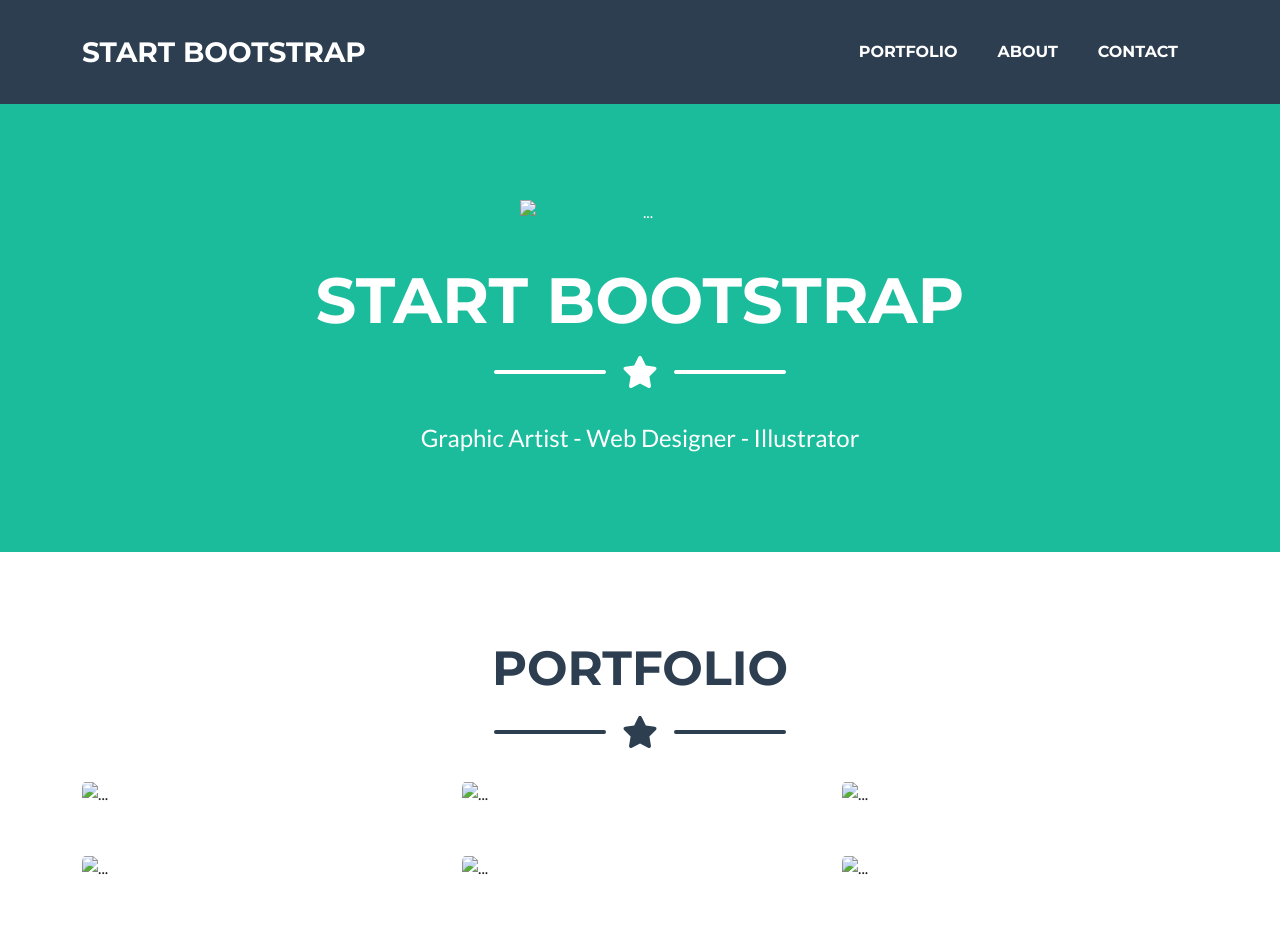
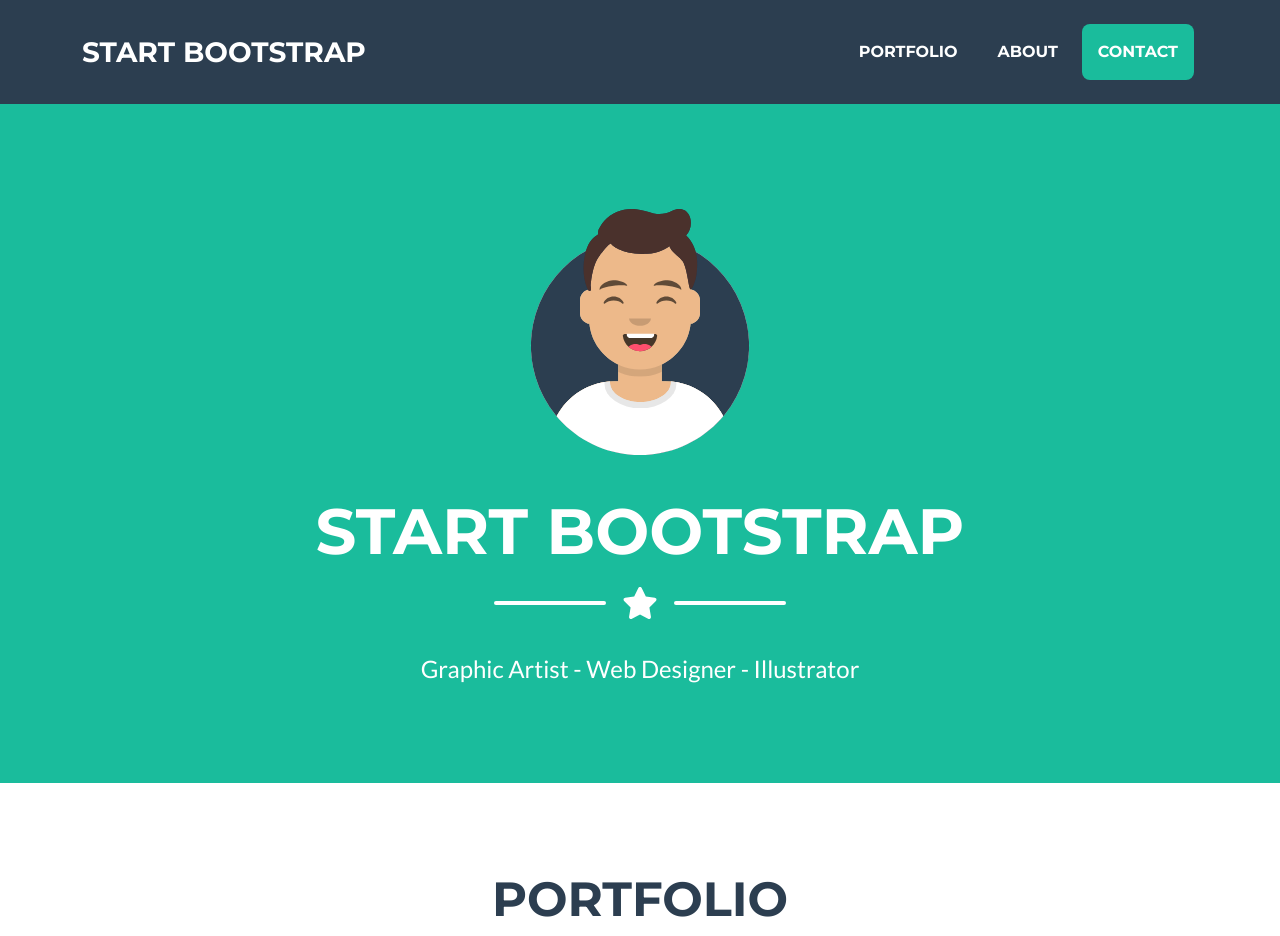
Before and after one commit to AguzG/AguzG.github.io, a plain HTML site: page index.html in a window 1280 px wide. Shown: the top 936 px of the page. Drawn offline with nearby package versions, Linux system fonts and the light colour scheme; files that its build step writes are made by us from their sources.

Commit message:
bootstrap 3

```diff
--- a/index.html
+++ b/index.html
@@ -7,14 +7,14 @@
         <meta name="author" content="" />
         <title>Freelancer - Start Bootstrap Theme</title>
         <!-- Favicon-->
-        <link rel="icon" type="image/x-icon" href="assets/favicon.ico" />
+        <link rel="icon" type="image/x-icon" href="bootstrap/assets/favicon.ico" />
         <!-- Font Awesome icons (free version)-->
         <script src="https://use.fontawesome.com/releases/v6.3.0/js/all.js" crossorigin="anonymous"></script>
         <!-- Google fonts-->
         <link href="https://fonts.googleapis.com/css?family=Montserrat:400,700" rel="stylesheet" type="text/css" />
         <link href="https://fonts.googleapis.com/css?family=Lato:400,700,400italic,700italic" rel="stylesheet" type="text/css" />
         <!-- Core theme CSS (includes Bootstrap)-->
-        <link href="css/styles.css" rel="stylesheet" />
+        <link href="bootstrap/css/styles.css" rel="stylesheet" />
     </head>
     <body id="page-top">
         <!-- Navigation-->
@@ -38,7 +38,7 @@
         <header class="masthead bg-primary text-white text-center">
             <div class="container d-flex align-items-center flex-column">
                 <!-- Masthead Avatar Image-->
-                <img class="masthead-avatar mb-5" src="assets/img/avataaars.svg" alt="..." />
+                <img class="masthead-avatar mb-5" src="bootstrap/assets/img/avataaars.svg" alt="..." />
                 <!-- Masthead Heading-->
                 <h1 class="masthead-heading text-uppercase mb-0">Start Bootstrap</h1>
                 <!-- Icon Divider-->
@@ -70,7 +70,7 @@
                             <div class="portfolio-item-caption d-flex align-items-center justify-content-center h-100 w-100">
                                 <div class="portfolio-item-caption-content text-center text-white"><i class="fas fa-plus fa-3x"></i></div>
                             </div>
-                            <img class="img-fluid" src="assets/img/portfolio/cabin.png" alt="..." />
+                            <img class="img-fluid" src="bootstrap/assets/img/portfolio/cabin.png" alt="..." />
                         </div>
                     </div>
                     <!-- Portfolio Item 2-->
@@ -79,7 +79,7 @@
                             <div class="portfolio-item-caption d-flex align-items-center justify-content-center h-100 w-100">
                                 <div class="portfolio-item-caption-content text-center text-white"><i class="fas fa-plus fa-3x"></i></div>
                             </div>
-                            <img class="img-fluid" src="assets/img/portfolio/cake.png" alt="..." />
+                            <img class="img-fluid" src="bootstrap/assets/img/portfolio/cake.png" alt="..." />
                         </div>
                     </div>
                     <!-- Portfolio Item 3-->
@@ -88,7 +88,7 @@
                             <div class="portfolio-item-caption d-flex align-items-center justify-content-center h-100 w-100">
                                 <div class="portfolio-item-caption-content text-center text-white"><i class="fas fa-plus fa-3x"></i></div>
                             </div>
-                            <img class="img-fluid" src="assets/img/portfolio/circus.png" alt="..." />
+                            <img class="img-fluid" src="bootstrap/assets/img/portfolio/circus.png" alt="..." />
                         </div>
                     </div>
                     <!-- Portfolio Item 4-->
@@ -97,7 +97,7 @@
                             <div class="portfolio-item-caption d-flex align-items-center justify-content-center h-100 w-100">
                                 <div class="portfolio-item-caption-content text-center text-white"><i class="fas fa-plus fa-3x"></i></div>
                             </div>
-                            <img class="img-fluid" src="assets/img/portfolio/game.png" alt="..." />
+                            <img class="img-fluid" src="bootstrap/assets/img/portfolio/game.png" alt="..." />
                         </div>
                     </div>
                     <!-- Portfolio Item 5-->
@@ -106,7 +106,7 @@
                             <div class="portfolio-item-caption d-flex align-items-center justify-content-center h-100 w-100">
                                 <div class="portfolio-item-caption-content text-center text-white"><i class="fas fa-plus fa-3x"></i></div>
                             </div>
-                            <img class="img-fluid" src="assets/img/portfolio/safe.png" alt="..." />
+                            <img class="img-fluid" src="bootstrap/assets/img/portfolio/safe.png" alt="..." />
                         </div>
                     </div>
                     <!-- Portfolio Item 6-->
@@ -115,7 +115,7 @@
                             <div class="portfolio-item-caption d-flex align-items-center justify-content-center h-100 w-100">
                                 <div class="portfolio-item-caption-content text-center text-white"><i class="fas fa-plus fa-3x"></i></div>
                             </div>
-                            <img class="img-fluid" src="assets/img/portfolio/submarine.png" alt="..." />
+                            <img class="img-fluid" src="bootstrap/assets/img/portfolio/submarine.png" alt="..." />
                         </div>
                     </div>
                 </div>
@@ -273,7 +273,7 @@
                                         <div class="divider-custom-line"></div>
                                     </div>
                                     <!-- Portfolio Modal - Image-->
-                                    <img class="img-fluid rounded mb-5" src="assets/img/portfolio/cabin.png" alt="..." />
+                                    <img class="img-fluid rounded mb-5" src="bootstrap/assets/img/portfolio/cabin.png" alt="..." />
                                     <!-- Portfolio Modal - Text-->
                                     <p class="mb-4">Lorem ipsum dolor sit amet, consectetur adipisicing elit. Mollitia neque assumenda ipsam nihil, molestias magnam, recusandae quos quis inventore quisquam velit asperiores, vitae? Reprehenderit soluta, eos quod consequuntur itaque. Nam.</p>
                                     <button class="btn btn-primary" data-bs-dismiss="modal">
@@ -305,7 +305,7 @@
                                         <div class="divider-custom-line"></div>
                                     </div>
                                     <!-- Portfolio Modal - Image-->
-                                    <img class="img-fluid rounded mb-5" src="assets/img/portfolio/cake.png" alt="..." />
+                                    <img class="img-fluid rounded mb-5" src="bootstrap/assets/img/portfolio/cake.png" alt="..." />
                                     <!-- Portfolio Modal - Text-->
                                     <p class="mb-4">Lorem ipsum dolor sit amet, consectetur adipisicing elit. Mollitia neque assumenda ipsam nihil, molestias magnam, recusandae quos quis inventore quisquam velit asperiores, vitae? Reprehenderit soluta, eos quod consequuntur itaque. Nam.</p>
                                     <button class="btn btn-primary" data-bs-dismiss="modal">
@@ -337,7 +337,7 @@
                                         <div class="divider-custom-line"></div>
                                     </div>
                                     <!-- Portfolio Modal - Image-->
-                                    <img class="img-fluid rounded mb-5" src="assets/img/portfolio/circus.png" alt="..." />
+                                    <img class="img-fluid rounded mb-5" src="bootstrap/assets/img/portfolio/circus.png" alt="..." />
                                     <!-- Portfolio Modal - Text-->
                                     <p class="mb-4">Lorem ipsum dolor sit amet, consectetur adipisicing elit. Mollitia neque assumenda ipsam nihil, molestias magnam, recusandae quos quis inventore quisquam velit asperiores, vitae? Reprehenderit soluta, eos quod consequuntur itaque. Nam.</p>
                                     <button class="btn btn-primary" data-bs-dismiss="modal">
@@ -369,7 +369,7 @@
                                         <div class="divider-custom-line"></div>
                                     </div>
                                     <!-- Portfolio Modal - Image-->
-                                    <img class="img-fluid rounded mb-5" src="assets/img/portfolio/game.png" alt="..." />
+                                    <img class="img-fluid rounded mb-5" src="bootstrap/assets/img/portfolio/game.png" alt="..." />
                                     <!-- Portfolio Modal - Text-->
                                     <p class="mb-4">Lorem ipsum dolor sit amet, consectetur adipisicing elit. Mollitia neque assumenda ipsam nihil, molestias magnam, recusandae quos quis inventore quisquam velit asperiores, vitae? Reprehenderit soluta, eos quod consequuntur itaque. Nam.</p>
                                     <button class="btn btn-primary" data-bs-dismiss="modal">
@@ -401,7 +401,7 @@
                                         <div class="divider-custom-line"></div>
                                     </div>
                                     <!-- Portfolio Modal - Image-->
-                                    <img class="img-fluid rounded mb-5" src="assets/img/portfolio/safe.png" alt="..." />
+                                    <img class="img-fluid rounded mb-5" src="bootstrap/assets/img/portfolio/safe.png" alt="..." />
                                     <!-- Portfolio Modal - Text-->
                                     <p class="mb-4">Lorem ipsum dolor sit amet, consectetur adipisicing elit. Mollitia neque assumenda ipsam nihil, molestias magnam, recusandae quos quis inventore quisquam velit asperiores, vitae? Reprehenderit soluta, eos quod consequuntur itaque. Nam.</p>
                                     <button class="btn btn-primary" data-bs-dismiss="modal">
@@ -433,7 +433,7 @@
                                         <div class="divider-custom-line"></div>
                                     </div>
                                     <!-- Portfolio Modal - Image-->
-                                    <img class="img-fluid rounded mb-5" src="assets/img/portfolio/submarine.png" alt="..." />
+                                    <img class="img-fluid rounded mb-5" src="bootstrap/assets/img/portfolio/submarine.png" alt="..." />
                                     <!-- Portfolio Modal - Text-->
                                     <p class="mb-4">Lorem ipsum dolor sit amet, consectetur adipisicing elit. Mollitia neque assumenda ipsam nihil, molestias magnam, recusandae quos quis inventore quisquam velit asperiores, vitae? Reprehenderit soluta, eos quod consequuntur itaque. Nam.</p>
                                     <button class="btn btn-primary" data-bs-dismiss="modal">
@@ -450,7 +450,7 @@
         <!-- Bootstrap core JS-->
         <script src="https://cdn.jsdelivr.net/npm/bootstrap@5.2.3/dist/js/bootstrap.bundle.min.js"></script>
         <!-- Core theme JS-->
-        <script src="js/scripts.js"></script>
+        <script src="bootstrap/js/scripts.js"></script>
         <!-- * * * * * * * * * * * * * * * * * * * * * * * * * * * * * * * * * * * * * * * *-->
         <!-- * *                               SB Forms JS                               * *-->
         <!-- * * Activate your form at https://startbootstrap.com/solution/contact-forms * *-->
```
